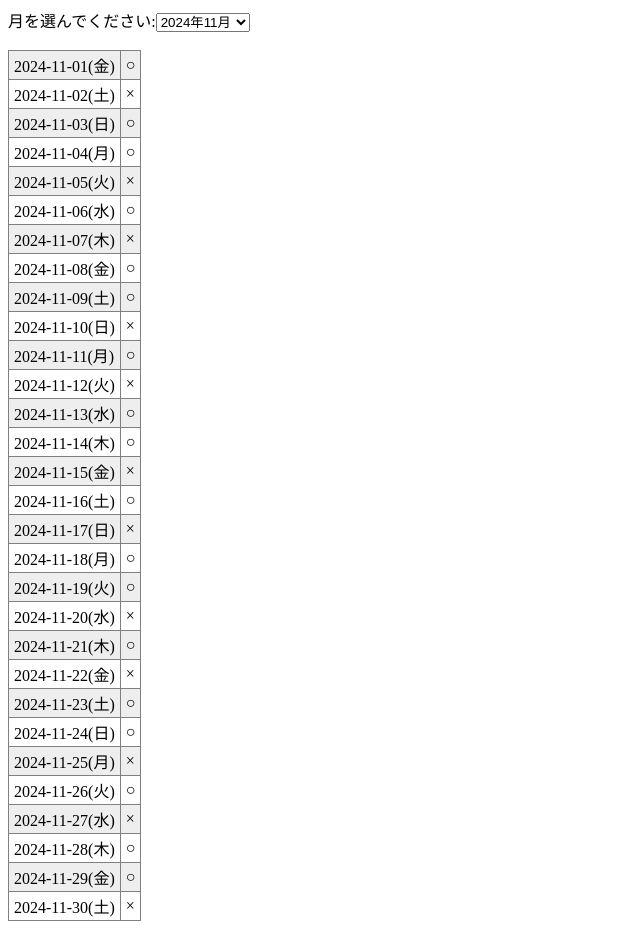
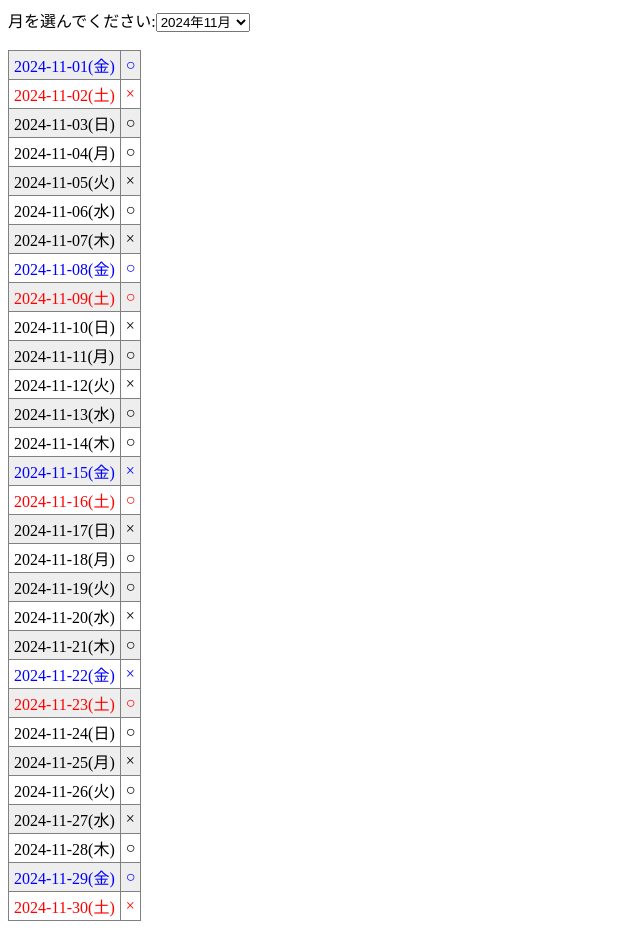
Before and after one commit to rakikiki/suteneko, a plain HTML site: page index.html in a window 1280 px wide. Shown: the whole page, without its empty margins (0-640 px from the left). Drawn offline with Linux system fonts and the light colour scheme.

Commit message:
Update index.html

```diff
--- a/index.html
+++ b/index.html
@@ -9,6 +9,14 @@ table, tr, td {
 }
 tr:nth-child(odd) {
   background-color: #eeeeee;
+}
+tr.doyoubi {
+  color: blue;
+}
+tr.nitiyoubi {
+  color: red;
+}
+tr.kayoubi {
 }
 </style>
 <script>
@@ -71,6 +79,16 @@ function createTable(year, month, tableId) {
     tr.appendChild(dayTd)
     tr.appendChild(restTd)
     const daysOfWeek = new Date(year, month, i).getDay()
+    if (daysOfWeek === 2) {
+      // 火曜日
+      tr.classList.add('kayoubi')
+    } else if (daysOfWeek === 5) {
+      // 土曜日
+      tr.classList.add('doyoubi')
+    } else if (daysOfWeek === 6) {
+      // 日曜日
+      tr.classList.add('nitiyoubi')
+    }
     dayTd.textContent = year + '-' + String(month+1).padStart(2, '0') + '-' + String(i).padStart(2, '0') + '(' + daysOfWeekLabel[daysOfWeek] + ')'
     restTd.textContent = isRestDay ? '○' : '×'
     // console.log(year + '-' + (month+1) + '-' + i + ': ' + isRestDay)
```
